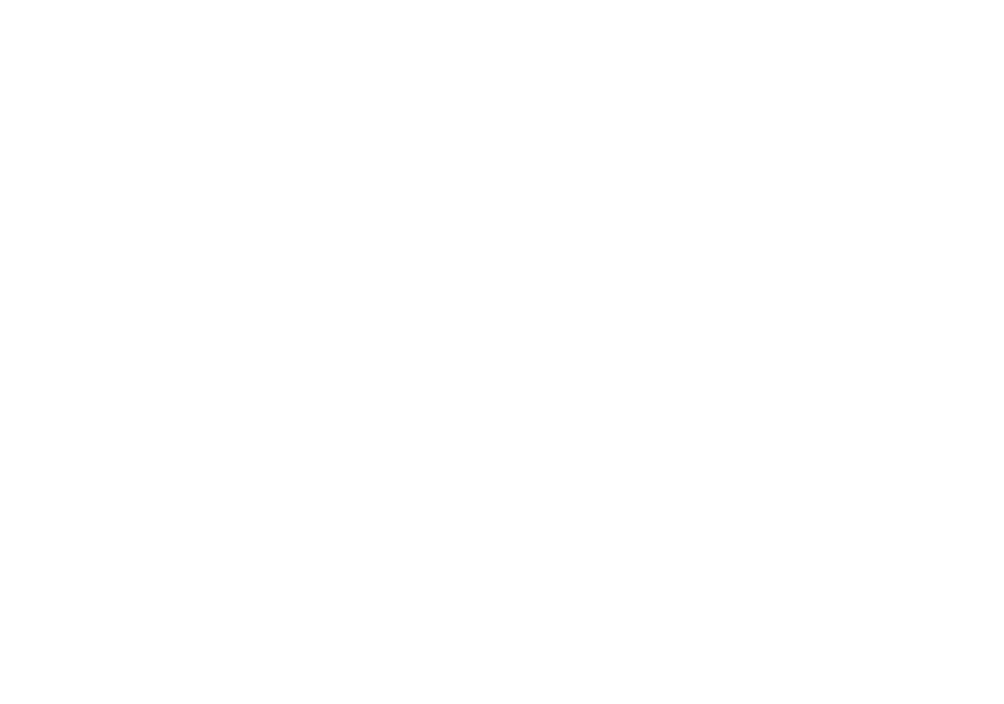
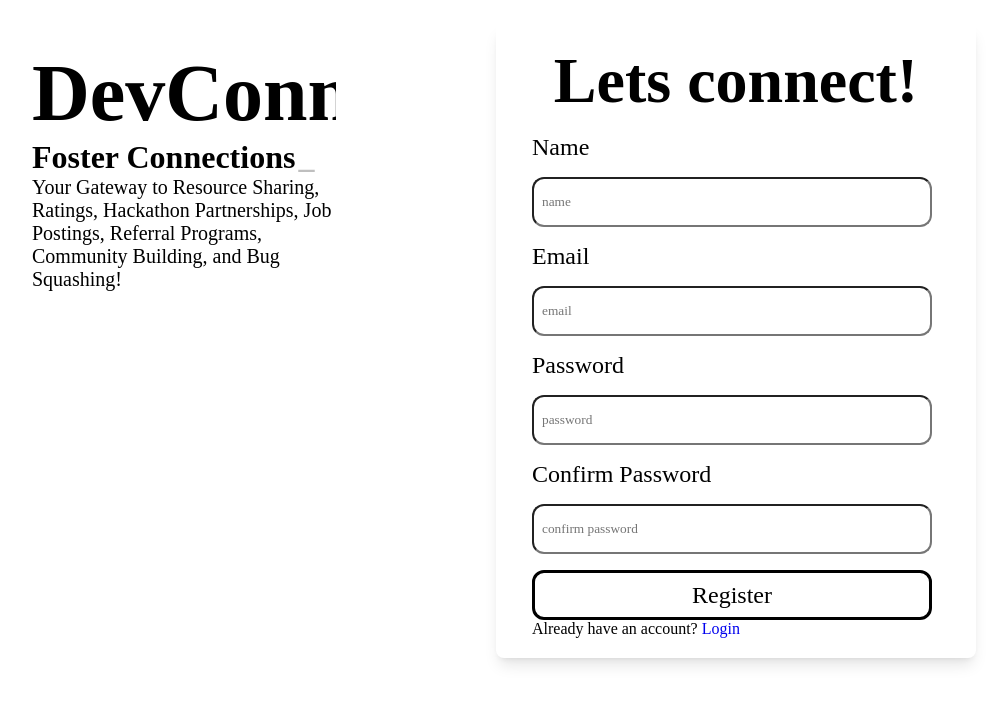
Before and after one commit to Kota-Karthik/DevConn, a React (Vite) app: page / in a window 1280 px wide. Shown: the part 1723-2427 px from the top of the page, without its empty margins (156-1160 px from the left). Before the commit the page ends 1659 px from the top, so only its background shows below. Built offline with nearby package versions, Linux system fonts and the light colour scheme; a web font is replaced by a local one.

Commit message:
finished signup page

```diff
--- a/src/App.tsx
+++ b/src/App.tsx
@@ -2,12 +2,14 @@ import "./styles/heroPage.css";
 import "./styles/customFont.css";
 import HeroOne from "./pages/HeroOne";
 import LoginPage from "./pages/LoginPage";
+import SignupPage from "./pages/SignupPage";
 
 function App() {
   return (
     <>
       <HeroOne />
       <LoginPage />
+      <SignupPage/>
     </>
   );
 }
--- a/src/functions/constants.tsx
+++ b/src/functions/constants.tsx
@@ -8,7 +8,12 @@ export const devConnDetails: string[] = [
     "bug postings",
   ];
 
-  export const loginTypeWriterText: string[]=[
+  export const signupTypeWriterText: string[]=[
     "Unlock Opportunities",
     "Foster Connections",
   ];
+
+  export const loginTypeWriterText:string[]=[
+    "Unleashing Collaboration",
+    "Elevating Expertise",
+  ];
--- a/src/pages/LoginPage.tsx
+++ b/src/pages/LoginPage.tsx
@@ -6,11 +6,14 @@ const LoginPage = () => {
     <section className="loginPageSection">
       <div className="LoginPageTagLineContainer">
         <div className="devConnLoginHead">DevConn</div>
-        <div className="loginTypeWriterText"> <TypeWriter array={loginTypeWriterText}/>  </div>
+        <div className="loginTypeWriterText">
+
+          <TypeWriter array={loginTypeWriterText} />
+        </div>
 
         <p className="LoginTaglineText">
-          Your Gateway to Resource Sharing, Ratings, Hackathon Partnerships, Job
-          Postings, Referral Programs, Community Building, and Bug Squashing!
+          Your Hub for Resource Sharing, Hackathon Partnerships, Job Postings,
+          and Community Building in the World of Developers.
         </p>
       </div>
 
@@ -23,8 +26,12 @@ const LoginPage = () => {
         <button type="submit" className="loginSubmitButton">
           Login
         </button>
-        <div className="notRegisteredYetText">Not registered yet? <a href="#">Join us!</a></div>
-        <a href="#" className="forgotPasswordText">Forget Password?</a>
+        <div className="notRegisteredYetText">
+          Not registered yet? <a href="#">Join us!</a>
+        </div>
+        <a href="#" className="forgotPasswordText">
+          Forget Password?
+        </a>
       </div>
     </section>
   );
--- /dev/null
+++ b/src/pages/SignupPage.tsx
@@ -0,0 +1,33 @@
+import "../styles/signupPage.css";
+import TypeWriter from "../functions/typeWriter";
+import { signupTypeWriterText } from "../functions/constants";
+const SignupPage = () => {
+  return (
+   <section className="signupPageSection">
+    <div className="SignupPageTagLineContainer">
+        <div className="devConnSignupHead">DevConn</div>
+        <div className="signupTypeWriterText"> <TypeWriter array={signupTypeWriterText}/>  </div>
+
+        <p className="signupTaglineText">
+          Your Gateway to Resource Sharing, Ratings, Hackathon Partnerships, Job
+          Postings, Referral Programs, Community Building, and Bug Squashing!
+        </p>
+      </div>
+    <div className="signupInputsDiv">
+        <div className="signupHead">Lets connect!</div>
+        <label htmlFor="Name">Name</label>
+        <input type="text" id="Name" placeholder="name"/>
+        <label htmlFor="Email">Email</label>
+        <input type="email" id="Email" placeholder="email" />
+        <label htmlFor="Password">Password</label>
+        <input type="password" id="Password" placeholder="password" />
+        <label htmlFor="Confirm_Password">Confirm Password</label>
+        <input type="text" id="Confirm_Password" placeholder="confirm password"/>
+        <button type="submit" className="signupSubmitButton">Register</button>
+        <div >Already have an account? <a href="#" className="alreadyHaveAccText">Login</a> </div>
+    </div>
+   </section>
+  );
+};
+
+export default SignupPage;
--- a/src/styles/loginPage.css
+++ b/src/styles/loginPage.css
@@ -1,6 +1,27 @@
 *{
     font-family: 'Offbit-1';
     overflow-x: hidden;
+}
+.LoginPageTagLineContainer{
+    padding: 1.5rem;
+    padding-inline: 2.5rem;
+}
+
+.devConnLoginHead{
+    font-size: 5rem;
+    font-weight: bolder;
+    text-align: left;
+}
+
+.loginTypeWriterText{
+    font-size: 2rem;
+    font-weight: bold;
+    text-align: left;
+}
+
+.LoginTaglineText{
+    font-size: 1.25rem;
+    font-family:'Offbit-4' ;
 }
 
 .loginPageSection{
@@ -19,22 +40,6 @@
 
 }
 
-.devConnLoginHead{
-    font-size: 5rem;
-    font-weight: bolder;
-    text-align: left;
-}
-
-.loginTypeWriterText{
-    font-size: 2rem;
-    font-weight: bold;
-    text-align: left;
-}
-
-.LoginTaglineText{
-    font-size: 1.25rem;
-    font-family:'Offbit-4' ;
-}
 
 
 .loginInputsDiv ,.LoginPageTagLineContainer{
@@ -57,11 +62,6 @@
     padding-inline: 2.5rem;
 }
 
-.LoginPageTagLineContainer{
-    padding: 1.5rem;
-    padding-inline: 2.5rem;
-}
-
 .loginSubmitButton{
     width: 25rem;
     height: 3.125rem;
@@ -78,7 +78,7 @@
     background-color: #000000;
     color: #FFFFFF;
     border: 3px solid #FFFFFF;
-    }
+}
 .loginInputsDiv label {
     font-size:1.5rem ;
 }
--- /dev/null
+++ b/src/styles/signupPage.css
@@ -0,0 +1,97 @@
+*{
+    font-family: 'Offbit-1';
+    overflow-x: hidden;
+}
+
+.signupPageSection{
+    display: flex;
+    padding: 5.5rem;
+    justify-content: space-around;
+    margin: 6.25rem;
+    margin-inline: 0px;
+
+}
+
+.SignupPageTagLineContainer{
+    display: flex;
+    flex-direction: column;
+    width: 30vw;
+    padding: 1.5rem;
+    padding-inline: 2.5rem;
+}
+
+
+.devConnSignupHead{
+    font-size: 5rem;
+    font-weight: bolder;
+    text-align: left;
+}
+
+.signupTypeWriterText{
+    font-size: 2rem;
+    font-weight: bold;
+    text-align: left;
+}
+
+.signupTaglineText{
+    font-size: 1.25rem;
+    font-family:'Offbit-4' ;
+}
+
+.signupInputsDiv{
+    width: 30rem;
+    padding: 1.25rem;
+    padding-inline: 2.25rem;
+    box-shadow: 0 10px 15px -3px rgb(0 0 0 / 0.1), 0 4px 6px -4px rgb(0 0 0 / 0.1);
+    border-radius: 0.5rem;
+    display: flex;
+    flex-direction: column;
+
+
+}
+
+.signupHead{
+    font-size: 4rem;
+    font-weight: bolder;
+    margin-bottom: 1rem;
+    text-align: center;
+
+}
+
+.signupInputsDiv input{
+    width: 25rem;
+    height: 3.125rem;
+    border-radius: 0.75rem;
+    padding: 0.5rem;
+    margin: 1rem;
+    margin-inline: 0;
+}
+
+.signupInputsDiv label {
+    font-size:1.5rem ;
+}
+
+.signupSubmitButton{
+    width: 25rem;
+    height: 3.125rem;
+    border-radius: 0.75rem;
+    margin-inline: 0;
+    font-size:1.5rem ;
+    background-color: #FFFFFF;
+    color: #000000;
+    border: 3px solid #000000;
+    transition: all linear 300ms;
+}
+
+.signupSubmitButton:hover{
+    background-color: #000000;
+    color: #FFFFFF;
+    border: 3px solid #FFFFFF;
+    }
+
+.alreadyHaveAccText{
+    text-decoration: none;
+}
+.alreadyHaveAccText:hover{
+    text-decoration: underline;
+}
```
